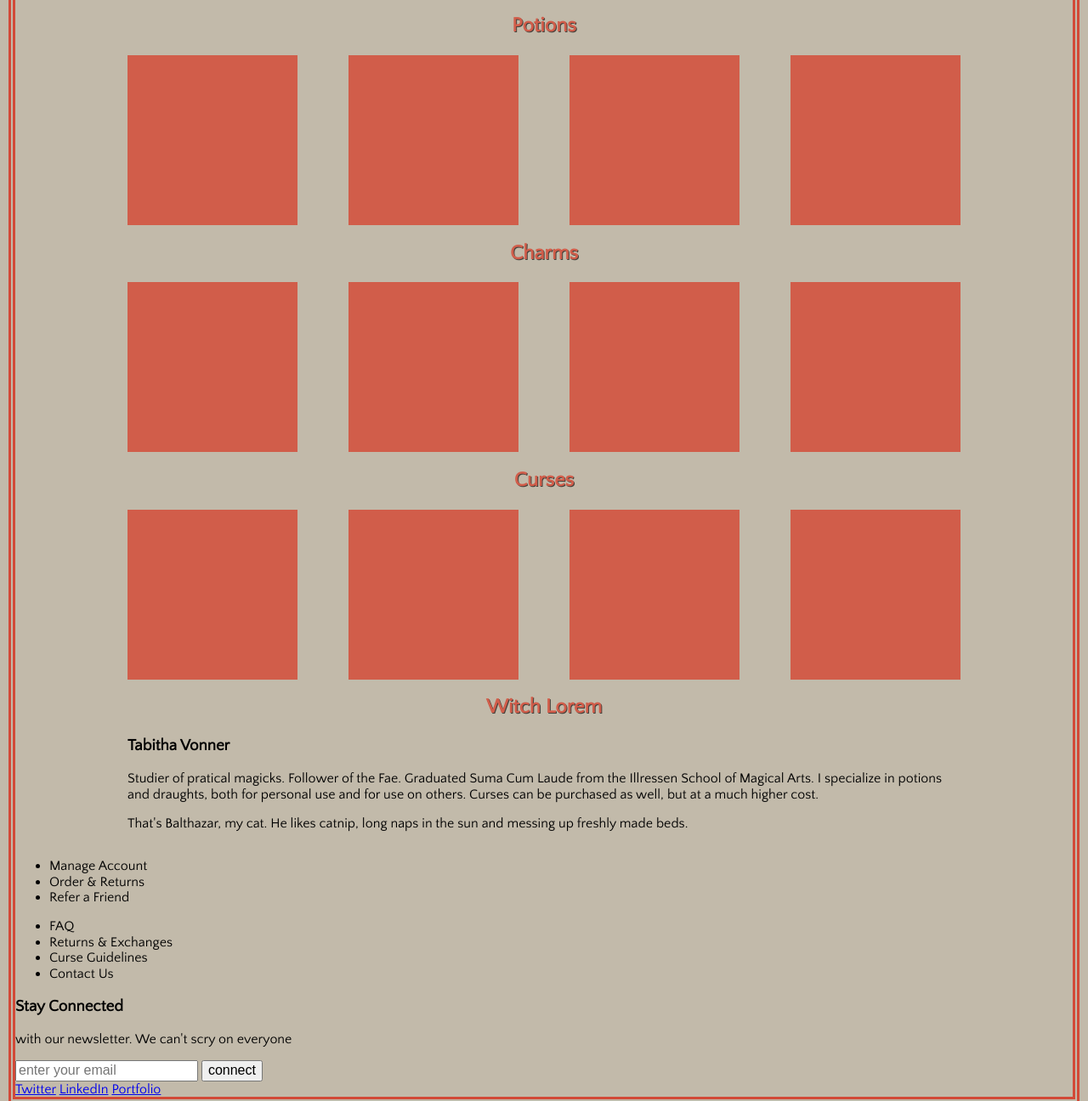
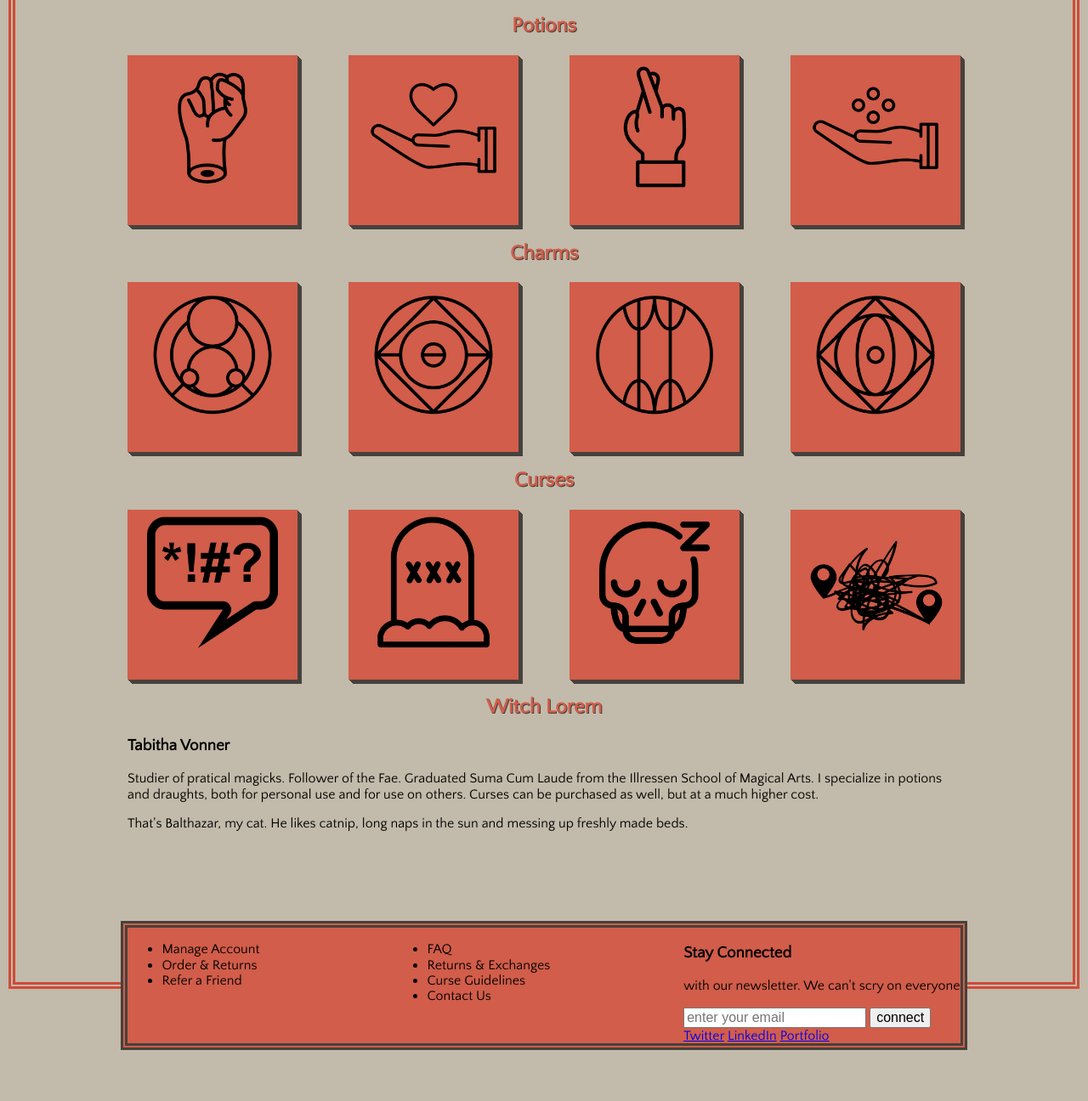
Before and after one commit to mdjmoore/witchShop, a website: page index.html in a window 1280 px wide. Shown: the part 660-1956 px from the top of the page at 85% size. After the commit the page ends 1896 px from the top, so only its background shows below. Drawn offline with Linux system fonts and the light colour scheme; a web font is replaced by a local one.

Commit message:
colour scheme and icons added

```diff
--- a/dev/styles/style.scss
+++ b/dev/styles/style.scss
@@ -30,6 +30,10 @@ header {
       }
     }
   }
+}
+
+img {
+  max-width: 100%;
 }
 
 .cart {
@@ -72,4 +76,18 @@ header {
   width:200px;
   height:200px;
   background-color: $soft-red;
+  box-shadow: 5px 5px $black, 4px 4px $black, 3px 3px $black, 2px 2px $black, 1px 1px $black;
 }
+
+footer {
+  max-width:80%;
+  background:$soft-red;
+  border-width:8px;
+  border-style:double;
+  border-color: $black;
+  margin-bottom:10px;
+  position: relative;
+  bottom:-90px;
+  left:10%;
+  right:10%;
+}
--- a/index.html
+++ b/index.html
@@ -52,30 +52,30 @@
 	<section id="potions">
 		<h2>Potions</h2>
 		<div class="wrapper">
-			<div class="potionProduct container"></div>
-			<div class="potionProduct container"></div>
-			<div class="potionProduct container"></div>
-			<div class="potionProduct container"></div>
+			<div class="potionProduct container"><img src="assets/bravery.png" alt="Icon of a closed fist raised in triumph"></div>
+			<div class="potionProduct container"><img src="assets/love.png" alt="Icon of a hand holding a heart"></div>
+			<div class="potionProduct container"><img src="assets/luck.png" alt="Icon of a hand with its fingers crossed"></div>
+			<div class="potionProduct container"><img src="assets/money.png" alt="Icon of a hand holding our coins"></div>
 		</div>
 	</section>
 
 	<section id="charms">
 		<h2>Charms</h2>
 		<div class="wrapper">
-			<div class="charmProduct container"></div>
-			<div class="charmProduct container"></div>
-			<div class="charmProduct container"></div>
-			<div class="charmProduct container"></div>
+			<div class="charmProduct container"><img src="assets/charm1.png" alt="An alchemy cirlce with 4 circles within, 2 large and 2 small."></div>
+			<div class="charmProduct container"><img src="assets/charm2.png" alt="Alchemy circle with a diamond and a circle within"></div>
+			<div class="charmProduct container"><img src="assets/charm3.png" alt="Alchemny circle with 2 lines and 4 smi-circles within"></div>
+			<div class="charmProduct container"><img src="assets/charm4.png" alt="alchemny circle with a diamond, a circle and an oval within"></div>
 		</div>
 	</section>
 
 	<section id="curses">
 		<h2>Curses</h2>
 		<div class="wrapper">
-			<div class="curseProduct container"></div>
-			<div class="curseProduct container"></div>
-			<div class="curseProduct container"></div>
-			<div class="curseProduct container"></div>
+			<div class="curseProduct container"><img src="assets/curse1.png" alt="icon of a speech bubble filled with curse words"></div>
+			<div class="curseProduct container"><img src="assets/curse2.png" alt="icon of a tombstone"></div>
+			<div class="curseProduct container"><img src="assets/sleep.png" alt="Icon of a sleeping skull"></div>
+			<div class="curseProduct container"><img src="assets/lost.png" alt="Icon of two map markers with a knotted route between them"></div>
 		</div>
 	</section>
 
@@ -97,6 +97,7 @@
 
 
 	<footer>
+		<div class="wrapper">
 			<nav class="account">
 				<ul>
 					<li>Manage Account</li>
@@ -127,6 +128,7 @@
 					<a href="mdjm.io">Portfolio</a>
 				</div>
 			</div>
+		</div>
 	</footer>
 
 
```
Also changed, not shown: assets/charm1.png (added), assets/charm2.png (added), assets/charm3.png (added), assets/charm4.png (added), assets/inspo2.jpg (deleted), assets/lost.png (added), assets/money.png (added), assets/rune-2970428_1920.jpg (deleted), assets/rune-2970437_1920.jpg (deleted), assets/rune-2970440_1920.jpg (deleted), public/styles/style.css. Lines whose indentation alone changed are shown as unchanged.
